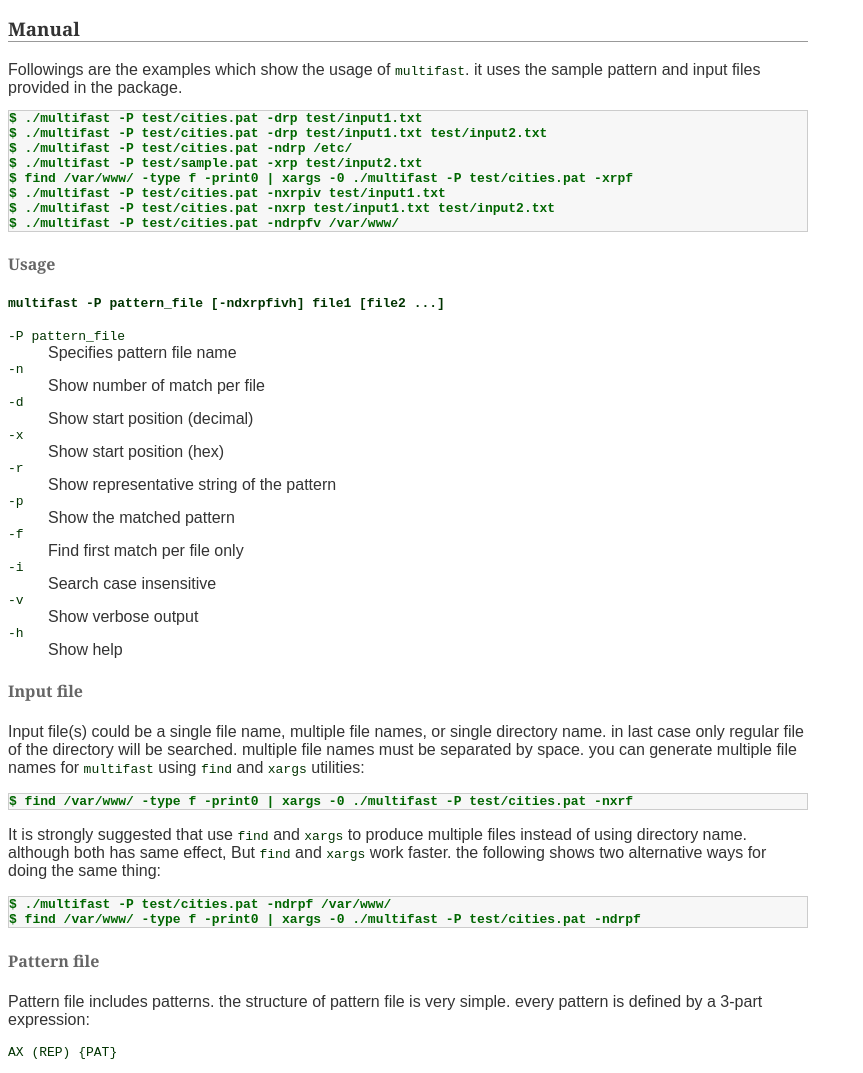
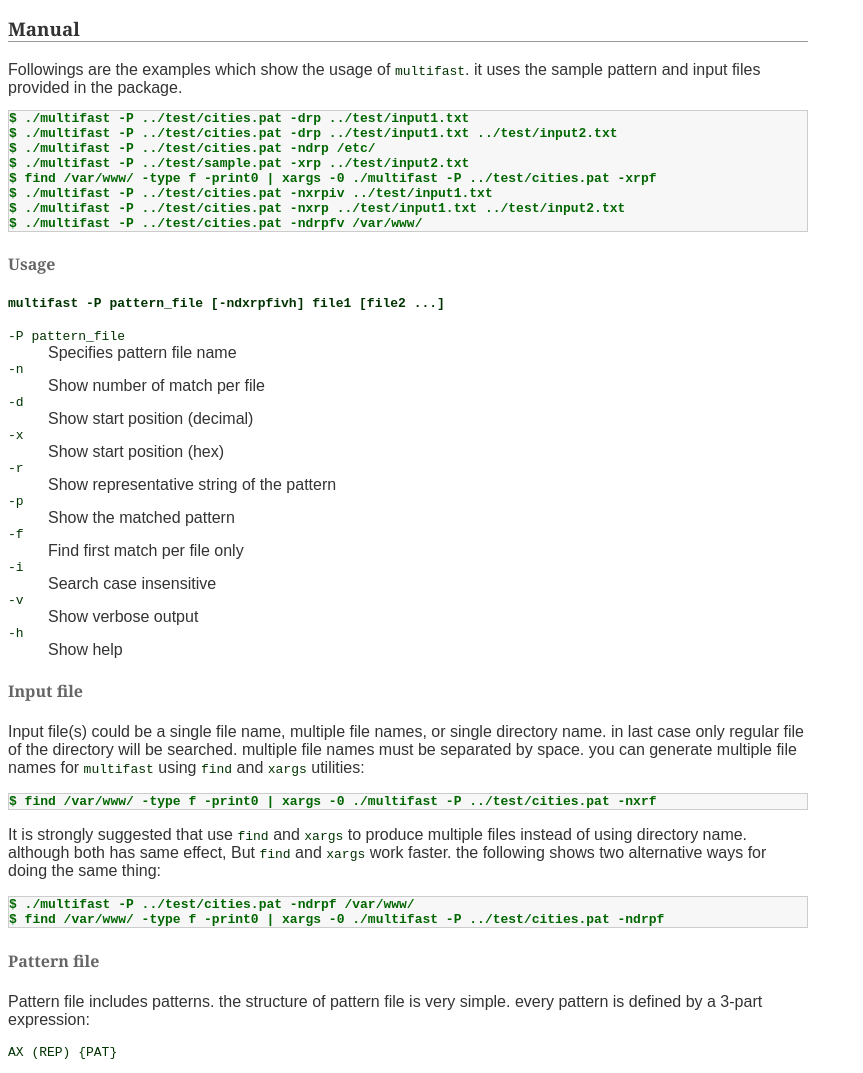
Before and after one commit to pombredanne/svn-svn.code.sf.net-p-multifast-code-, a plain HTML site: page docs/index.html in a window 1280 px wide. Shown: the part 1714-2787 px from the top of the page, without its empty margins (0-863 px from the left). Drawn offline with Linux system fonts and the light colour scheme.

Commit message:
Organized build directory of Makefile

```diff
--- a/docs/index.html
+++ b/docs/index.html
@@ -91,10 +91,10 @@ h4 {
       and run them by following commands:</p>
     <p class="bash">$ cd ../example1/<br>
       $ make<br>
-      $ ./example1<br>
+      $ build/example1<br>
       $ cd ../example2/<br>
       $ make<br>
-      $ ./example2 </p>
+      $ build/example2 </p>
     <h3>Manual</h3>
     <p>The library provides following functions:</p>
     <p><span class="codst"> <span class="blufier">AC_AUTOMATA_t *</span>
@@ -183,18 +183,18 @@ h4 {
     Followings are the examples which show the usage of <span
       class="codst">multifast</span>. it uses the sample pattern and
     input files provided in the package.
-    <p class="bash"> $ ./multifast -P test/cities.pat -drp
-      test/input1.txt<br>
-      $ ./multifast -P test/cities.pat -drp test/input1.txt
-      test/input2.txt<br>
-      $ ./multifast -P test/cities.pat -ndrp /etc/<br>
-      $ ./multifast -P test/sample.pat -xrp test/input2.txt<br>
+    <p class="bash"> $ ./multifast -P ../test/cities.pat -drp
+      ../test/input1.txt<br>
+      $ ./multifast -P ../test/cities.pat -drp ../test/input1.txt
+      ../test/input2.txt<br>
+      $ ./multifast -P ../test/cities.pat -ndrp /etc/<br>
+      $ ./multifast -P ../test/sample.pat -xrp ../test/input2.txt<br>
       $ find /var/www/ -type f -print0 | xargs -0 ./multifast -P
-      test/cities.pat -xrpf<br>
-      $ ./multifast -P test/cities.pat -nxrpiv test/input1.txt<br>
-      $ ./multifast -P test/cities.pat -nxrp test/input1.txt
-      test/input2.txt<br>
-      $ ./multifast -P test/cities.pat -ndrpfv /var/www/</p>
+      ../test/cities.pat -xrpf<br>
+      $ ./multifast -P ../test/cities.pat -nxrpiv ../test/input1.txt<br>
+      $ ./multifast -P ../test/cities.pat -nxrp ../test/input1.txt
+      ../test/input2.txt<br>
+      $ ./multifast -P ../test/cities.pat -ndrpfv /var/www/</p>
     <h4>Usage</h4>
     <h4 class="codst">multifast -P pattern_file [-ndxrpfivh] file1
       [file2 ...]</h4>
@@ -228,16 +228,16 @@ h4 {
         class="codst">multifast</span> using <span class="codst">find</span>
       and <span class="codst">xargs</span> utilities:</p>
     <p class="bash">$ find /var/www/ -type f -print0 | xargs -0
-      ./multifast -P test/cities.pat -nxrf</p>
+      ./multifast -P ../test/cities.pat -nxrf</p>
     <p>It is strongly suggested that use <span class="codst">find</span>
       and <span class="codst">xargs</span> to produce multiple files
       instead of using directory name. although both has same effect,
       But <span class="codst">find</span> and <span class="codst">xargs</span>
       work faster. the following shows two alternative ways for doing
       the same thing: </p>
-    <p class="bash">$ ./multifast -P test/cities.pat -ndrpf /var/www/<br>
+    <p class="bash">$ ./multifast -P ../test/cities.pat -ndrpf /var/www/<br>
       $ find /var/www/ -type f -print0 | xargs -0 ./multifast -P
-      test/cities.pat -ndrpf</p>
+      ../test/cities.pat -ndrpf</p>
     <h4>Pattern file</h4>
     <p> Pattern file includes patterns. the structure of pattern file is
       very simple. every pattern is defined by a 3-part expression:</p>
```
Also changed, not shown: 8 other files.
